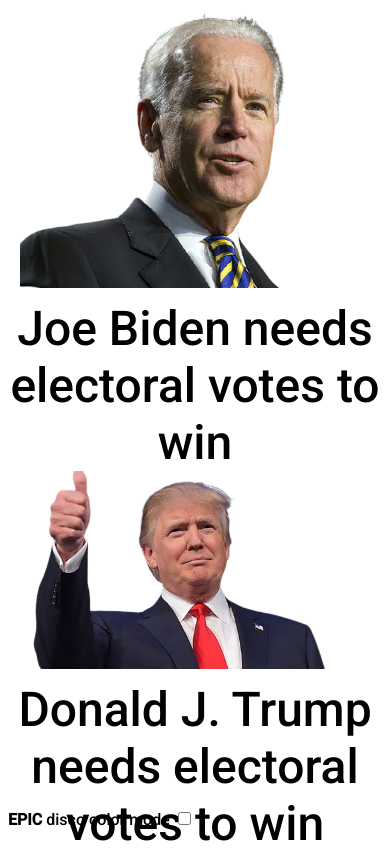
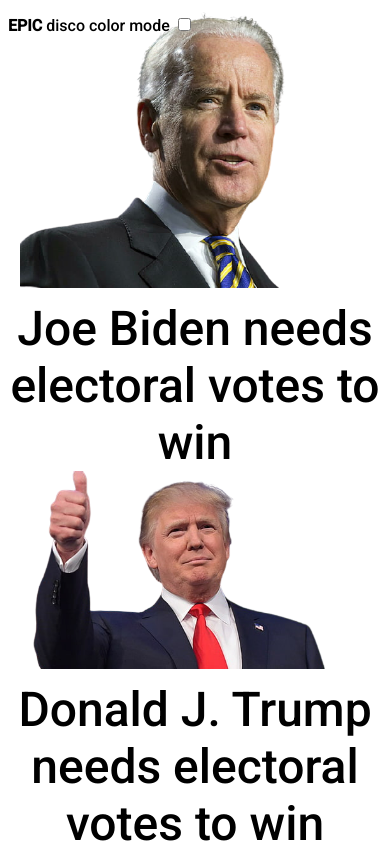
Before and after one commit to filiptronicek/elect-or, a plain HTML site: page index.html in a window 390 px wide. Drawn offline with Linux system fonts and the light colour scheme; no server answers.

Commit message:
Media queries for options

```diff
--- a/style.css
+++ b/style.css
@@ -16,3 +16,9 @@
     position: absolute;
     bottom: 15px;
 }
+
+@media only screen and (max-width: 600px) {
+    #disco {
+        top: 15px;
+    }
+  }
```
